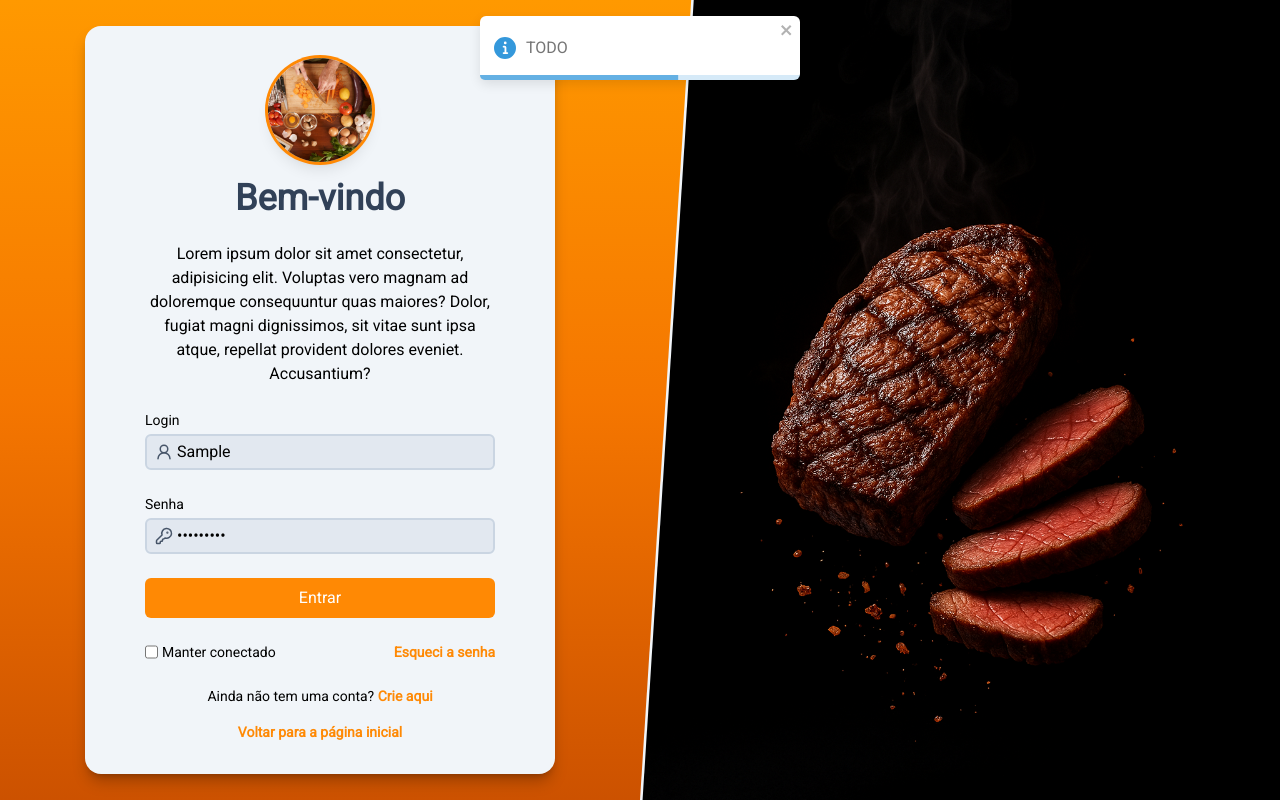
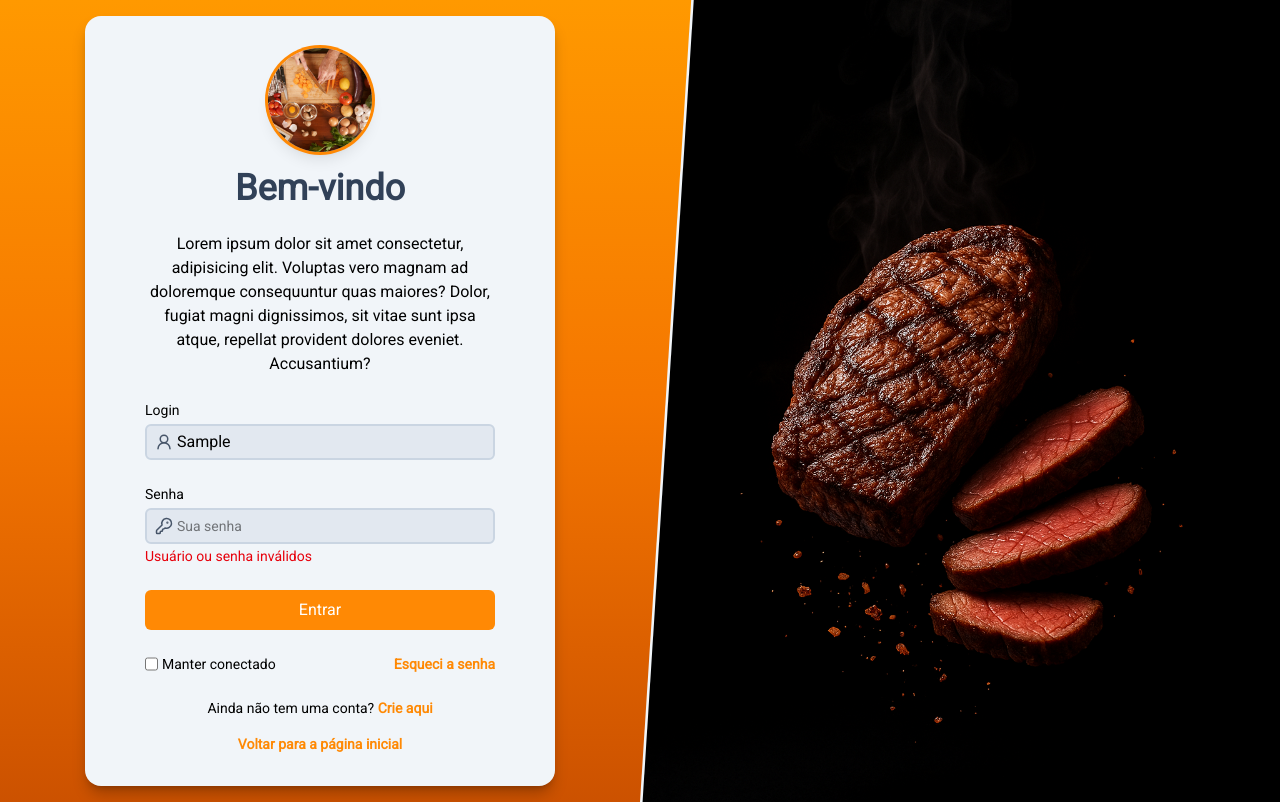
Before and after one commit to Joao-sl/Recipes-Frontend, a Next.js app: page /login in a window 1280 px wide. Both pictures are taken after typing "Sample", "Sample123" into the empty fields and a click on the button "Entrar". Built offline with nearby package versions, Linux system fonts and the light colour scheme.

Commit message:
Add login API route and middleware for authentication handling and update loginForm

```diff
--- /dev/null
+++ b/src/app/api/login/route.ts
@@ -0,0 +1,37 @@
+import { setLoginSession } from '@/lib/auth/manage-user-session';
+import { API_DOMAIN } from '@/lib/config';
+import { NextResponse } from 'next/server';
+
+export async function POST(request: Request) {
+  const { username, password } = await request.json();
+
+  try {
+    const response = await fetch(`${API_DOMAIN}/user/token/`, {
+      method: 'POST',
+      headers: {
+        'Content-Type': 'application/json',
+      },
+      body: JSON.stringify({ username, password }),
+    });
+
+    const tokens = await response.json();
+
+    if (!response.ok) {
+      return NextResponse.json(
+        { error: 'Usuário ou senha inválidos' },
+        { status: response.status },
+      );
+    }
+
+    await setLoginSession(tokens);
+
+    return NextResponse.json({ success: true });
+  } catch {
+    return NextResponse.json(
+      {
+        error: 'Desculpe, erro de conexão com o servidor por favor tente novamente mais tarde',
+      },
+      { status: 503 },
+    );
+  }
+}
--- a/src/components/LoginForm/index.tsx
+++ b/src/components/LoginForm/index.tsx
@@ -5,8 +5,10 @@ import { AuthFormLayout } from '../AuthFormLayout';
 import { InputText } from '../InputText';
 import { Button } from '../Button';
 import { toast } from 'react-toastify';
-import { useEffect } from 'react';
+import { useEffect, useState } from 'react';
 import { useRouter } from 'next/navigation';
+import { LoginUserSchema } from '@/validations/user.schema';
+import { Loading } from '../Loading';
 
 export function LoginForm() {
   const router = useRouter();
@@ -23,14 +25,70 @@ export function LoginForm() {
     }
   }, [router]);
 
-  function HandleSubmit(event: React.FormEvent<HTMLElement>) {
+  const [error, setErrors] = useState('');
+  const [isPending, setIsPending] = useState(false);
+  const [passwordValue, setPasswordValue] = useState('');
+
+  async function handleSubmit(event: React.FormEvent<HTMLElement>) {
     event.preventDefault();
-    toast.info('TODO');
+
+    const form = new FormData(event.currentTarget as HTMLFormElement);
+    const data = Object.fromEntries(form.entries());
+    const parsedData = LoginUserSchema.safeParse(data);
+
+    if (parsedData.error) {
+      setErrors('Usuário ou senha inválidos');
+      setPasswordValue('');
+      return;
+    }
+
+    setErrors('');
+    setIsPending(true);
+
+    try {
+      const response = await fetch('/api/login', {
+        method: 'POST',
+        headers: {
+          'Content-Type': 'application/json',
+        },
+        body: JSON.stringify({
+          username: parsedData.data?.username,
+          password: parsedData.data?.password,
+        }),
+      });
+
+      if (response.status === 401) {
+        setErrors('Usuário ou senha inválidos');
+        setPasswordValue('');
+        return;
+      }
+
+      if (!response.ok) {
+        toast.dismiss();
+        toast.error('Desculpe algo deu errado, tente novamente mais tarde.');
+        setPasswordValue('');
+        return;
+      }
+
+      const params = new URLSearchParams(window.location.search);
+      const next = params.get('next') || '/';
+
+      if (next && next.startsWith('/')) {
+        router.push(next);
+      } else {
+        router.push('/');
+      }
+    } catch {
+      toast.dismiss();
+      toast.error('Desculpe algo deu errado, tente novamente mais tarde.');
+    } finally {
+      setIsPending(false);
+    }
   }
 
   return (
     <AuthFormLayout
-      onSubmit={HandleSubmit}
+      onSubmit={handleSubmit}
       title='Bem-vindo'
       description='Lorem ipsum dolor sit amet consectetur, adipisicing elit. Voluptas vero magnam ad doloremque consequuntur quas maiores? Dolor, fugiat magni dignissimos, sit vitae sunt ipsa atque, repellat provident dolores eveniet. Accusantium?'
       imageProps={{
@@ -41,7 +99,7 @@ export function LoginForm() {
         'aria-hidden': true,
       }}
       linkProps={{ href: '/register' }}
-      RegisterOrLoginMsg='Ainda não tem uma conta?'
+      RegisterOrLoginMsg={`Ainda não tem uma conta?${' '}`}
       linkText='Crie aqui'
       loginPage={true}
     >
@@ -49,21 +107,34 @@ export function LoginForm() {
         Icon={User2Icon}
         labelText='Login'
         id='login'
+        name='username'
         type='text'
         placeholder='Seu usuário'
         autoComplete='on'
         required
+        disabled={isPending}
+        aria-describedby={error ? 'Usuário ou senha inválidos' : undefined}
       />
+
+      <div>
         <InputText
           Icon={KeyRoundIcon}
           labelText='Senha'
-        id='senha'
+          id='password'
+          name='password'
           type='password'
           placeholder='Sua senha'
           required
+          value={passwordValue}
+          onChange={event => setPasswordValue(event.target.value)}
+          disabled={isPending}
+          aria-describedby={error ? 'Usuário ou senha inválidos' : undefined}
         />
-      <Button size='flex' type='submit'>
-        Entrar
+        {error && <p className='text-sm text-red-600 pt-0.5'>{error}</p>}
+      </div>
+
+      <Button size='flex' type='submit' disabled={isPending} aria-busy={isPending}>
+        Entrar {isPending && <Loading />}
       </Button>
     </AuthFormLayout>
   );
--- /dev/null
+++ b/src/middleware.ts
@@ -0,0 +1,26 @@
+import { NextRequest, NextResponse } from 'next/server';
+import { REFRESH_COOKIE } from './lib/auth/manage-user-session';
+
+export async function middleware(request: NextRequest) {
+  const path = request.nextUrl.pathname;
+  const refreshToken = request.cookies.get(REFRESH_COOKIE);
+  const isAuthenticated = Boolean(refreshToken);
+  const isAuthPage = Boolean(path === '/login' || path === '/register');
+
+  if (isAuthenticated && isAuthPage) {
+    const homeURL = new URL('/', request.url);
+    return NextResponse.redirect(homeURL);
+  }
+
+  if (!isAuthenticated && !isAuthPage) {
+    const loginURL = new URL('/login', request.url);
+    loginURL.searchParams.set('next', path);
+    return NextResponse.redirect(loginURL);
+  }
+
+  return NextResponse.next();
+}
+
+export const config = {
+  matcher: ['/login/:path*', '/register/:path*', '/profile/:path*'],
+};
```
Lines whose indentation alone changed are shown as unchanged.
